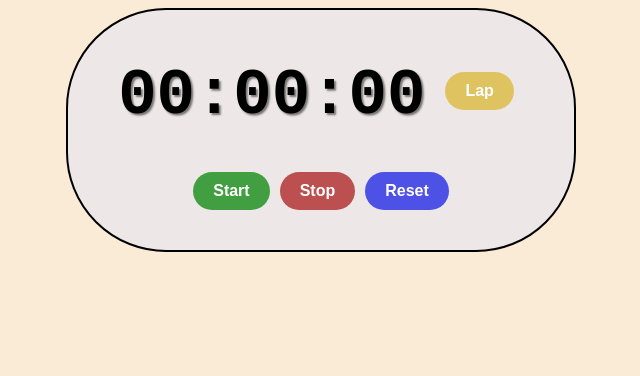
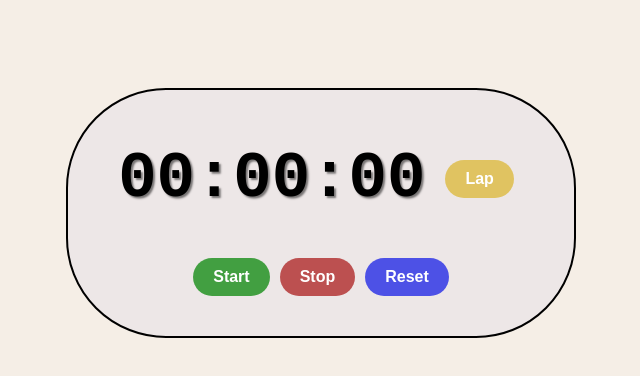
Before and after one commit to Shopify/eng-intern-assessment-react, a React app: page / in a window 1280 px wide. Shown: the top 376 px of the page, without its empty margins (319-959 px from the left). Built offline with nearby package versions, Linux system fonts and the light colour scheme.

Commit message:
Update Lap Format Display

```diff
--- a/src/App.css
+++ b/src/App.css
@@ -2,7 +2,7 @@ body{
     display: flex;
     flex-direction: column;
     align-items: center;
-    background-color: antiquewhite;
+    background-color: #F5EEE6;
 }
 
 .stopwatch{
@@ -13,6 +13,7 @@ body{
     background-color: rgb(237, 231, 231);
     padding:30px;
     border-radius: 100px;
+    margin-top:5rem;
 }
 
 .button-display{
@@ -85,6 +86,7 @@ button{
 }
 
 .lap{
+    margin-top:10px;
     background-color: hsl(47, 69%, 58%, 0.85);
 }
 
--- a/src/App.tsx
+++ b/src/App.tsx
@@ -51,6 +51,7 @@ export default function App() {
     }
 
 
+
     return(
         <div className='stopwatch'>
             <div className='stopwatch-display'>
@@ -62,10 +63,18 @@ export default function App() {
 
                {/* Display Laps*/}
                <div className='lap-display'>
-               {/* Display laps and lap times */}
-               {lapTimes.map((lapTime, index) => (
-                   <div key={index}>{`Lap ${index + 1}: ${lapTime > 60 ? `${(lapTime/60).toFixed(4)}` : `00:${(Math.round(lapTime))}`}`}</div>
-               ))}
+              {/* Display laps and lap times */}
+              {lapTimes.map((lapTime, index) => {
+    // Convert lapTime to hours, minutes, and seconds
+    const hours = Math.floor(lapTime / 3600).toString().padStart(2, '0');
+    const minutes = Math.floor((lapTime % 3600) / 60).toString().padStart(2, '0');
+    const seconds = (lapTime % 60).toFixed(4).padStart(7, '0');
+
+    return (
+        <div key={index}>{`Lap ${index + 1}: ${hours}:${minutes}:${seconds}`}</div>
+    );
+})}
+
                 <StopWatchButton name="Lap" onClick={lap} className='lap'/>
                </div>
 
```
